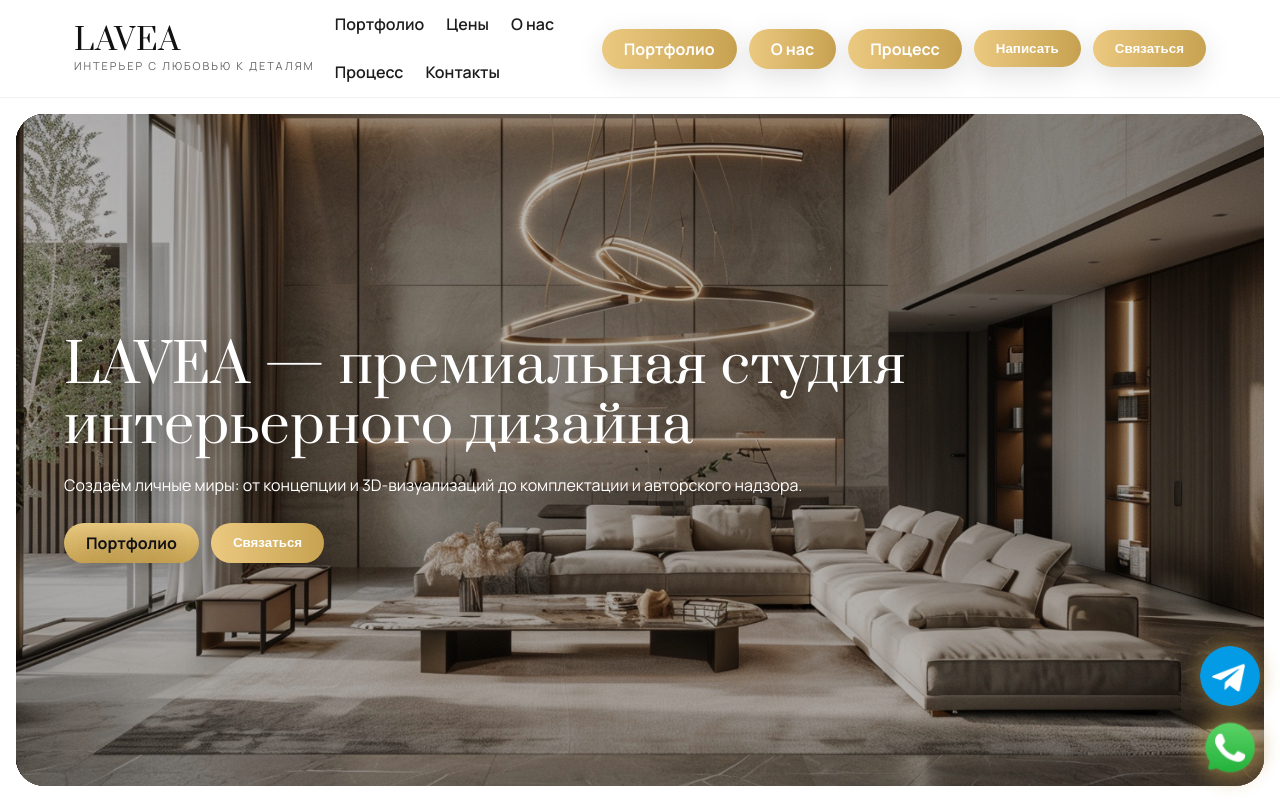
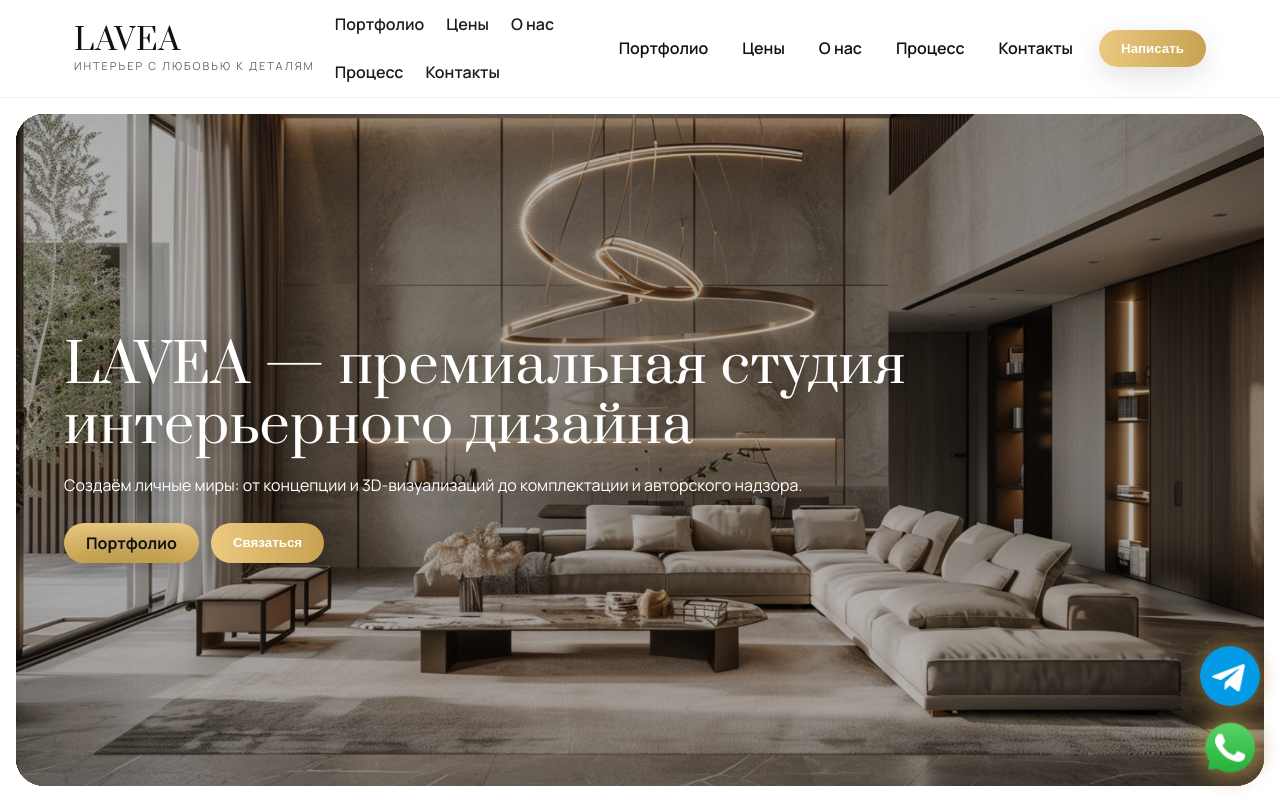
Before and after one commit to ankakisis-cloud/lavea-site, a Next.js app: page / in a window 1280 px wide. Shown: the top 800 px of the page. Built offline with nearby package versions, Linux system fonts and the light colour scheme; no server answers.

Commit message:
Update HeaderClient.js

```diff
--- a/app/HeaderClient.js
+++ b/app/HeaderClient.js
@@ -4,15 +4,28 @@ import ConsultBtn from "../components/ConsultBtn";
 
 export default function HeaderClient() {
   return (
-    <div style={{ display: "flex", alignItems: "center", gap: 12 }}>
-      {/* Ссылки на блоки ГЛАВНОЙ */}
-      <a className="btn btn-lavea" href="/#portfolio">Портфолио</a>
-      <a className="btn btn-lavea" href="/#about">О нас</a>
-      <a className="btn btn-lavea" href="/#process">Процесс</a>
+    <div style={{ display: "flex", alignItems: "center", gap: 18 }}>
+      {/* Чёрные текст-ссылки (как на 1-м фото) */}
+      <a href="/#portfolio" className="header__link">Портфолио</a>
+      <a href="/#pricing" className="header__link">Цены</a>
+      <a href="/#about" className="header__link">О нас</a>
+      <a href="/#process" className="header__link">Процесс</a>
+      <a href="/#contacts" className="header__link">Контакты</a>
 
-      {/* Запись через модалку */}
+      {/* Единственная золотая кнопка */}
       <ConsultBtn className="goldBtn">Написать</ConsultBtn>
-      <ConsultBtn className="goldBtn">Связаться</ConsultBtn>
+
+      <style jsx>{`
+        .header__link {
+          color: #111;
+          text-decoration: none;
+          font-weight: 600;
+          padding: 10px 8px;
+          border-radius: 8px;
+          transition: color .2s ease, background .2s ease;
+        }
+        .header__link:hover { background: rgba(0,0,0,.04); }
+      `}</style>
     </div>
   );
 }
```
